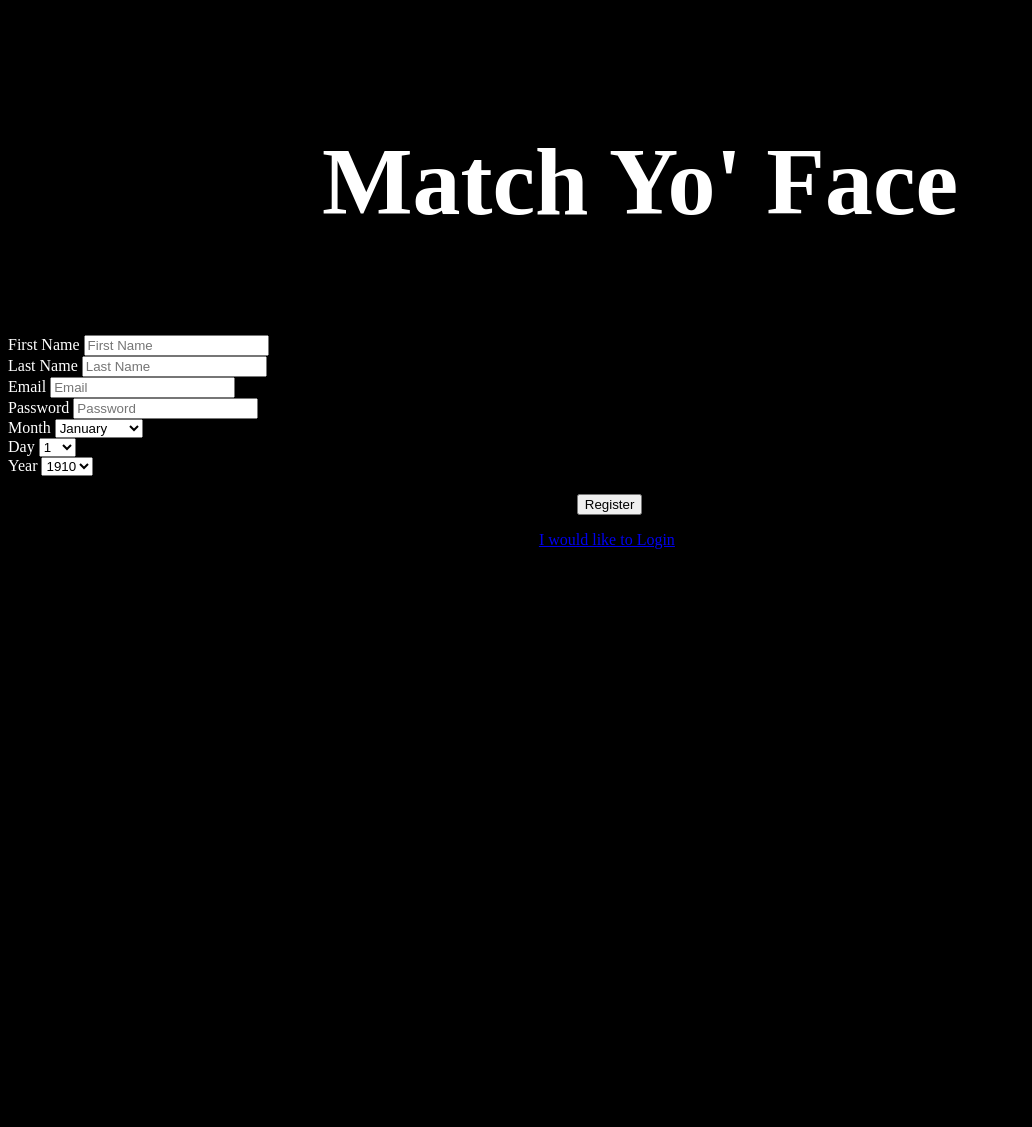
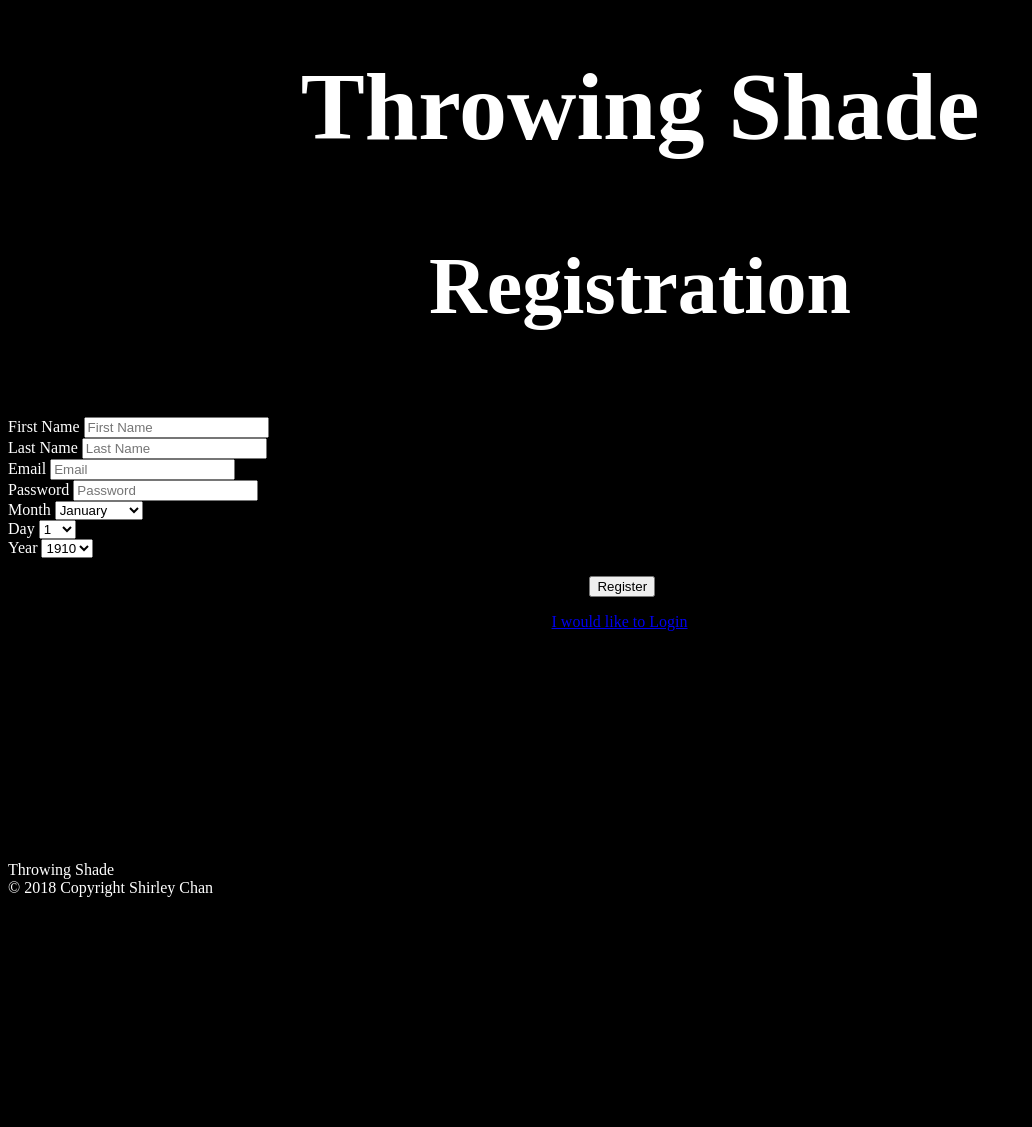
Before and after one commit to shirleyilenechan/Foundation_Project, a Flask app: page /registration in a window 1280 px wide. Shown: the whole page, without its empty margins (0-1032 px from the left). After the commit the page ends 897 px from the top, so only its background shows below. Run offline with Flask 2, Linux system fonts and the light colour scheme; some libraries are stand-ins or nearby versions.

Commit message:
changed page layout and display

```diff
--- a/Templates/base.html
+++ b/Templates/base.html
@@ -6,7 +6,9 @@
 
   {% endblock %}
     <link rel="stylesheet"href="https://stackpath.bootstrapcdn.com/bootstrap/4.1.1/css/bootstrap.min.css"integrity="sha384-WskhaSGFgHYWDcbwN70/dfYBj47jz9qbsMId/iRN3ewGhXQFZCSftd1LZCfmhktB"crossorigin="anonymous">
+    <link rel="stylesheet"href="https://use.fontawesome.com/releases/v5.2.0/css/all.css"integrity="sha384-hWVjflwFxL6sNzntih27bfxkr27PmbbK/iSvJ+a4+0owXq79v+lsFkW54bOGbiDQ"crossorigin="anonymous">
     <link rel="stylesheet"href="/static/main.css">
+
   </head>
 
 <body>
--- a/Templates/registration_form.html
+++ b/Templates/registration_form.html
@@ -6,11 +6,11 @@
 body {background-color: black;}
 </style>
 
-
-<h2 style="margin-top:10%; text-align:center; font-size: 6rem; color:white"> Match Yo' Face</h2>
+<h2 style="margin-top:4%; text-align:center; font-size: 6rem; color:white"> Throwing Shade</h2>
+<h2 style="text-align:center; font-size: 5rem; color:white"> Registration</h2>
 <br>
 
-<div class="container"style="height:100%">
+<div class="container"style="height:50%">
 
 <form action ='/registration', method="post">
 
@@ -28,11 +28,11 @@ body {background-color: black;}
   <div class="form-row">
     <div class="form-group col-md-6">
     <label for="email"style="color:white">Email</label>
-    <input type="text"class="form-control"name="email"id="email"placeholder="Email">
+    <input type="email"class="form-control"name="email"id="email"placeholder="Email">
     </div>
     <div class="form-group col-md-6">
       <label for="password"style="color:white">Password</label>
-      <input type="text"class="form-control"name="password"id="password"placeholder="Password">
+      <input type="password"class="form-control"name="password"id="password"placeholder="Password">
     </div>
   </div>
 
@@ -66,11 +66,42 @@ body {background-color: black;}
   </div>
   <br>
   <input type="submit"class="btn btn-primary"value="Register"style="
-    margin-left:45%;">
+    margin-left:46%;">
 
 </form>
 
-  <a style="margin-left:42%"href="/login"style="color:white">I would like to Login</a>
+  <a style="margin-left:43%"href="/login"style="color:white">I would like to Login</a>
 
 </div>
+
+
+ <!-- Footer -->
+<footer class="page-footer font-small special-color-dark">
+
+    <!-- Footer Elements -->
+
+      <!-- Social buttons -->
+      <ul style="margin-bottom: 0rem;"class="list-unstyled list-inline text-center">
+        <li class="list-inline-item">
+          <a style="color:white"target="_blank"href="https://github.com/shirleyilenechan/Foundation_Project"class="btn-floating btn-fb mx-1">
+            <i class="fab fa-github"></i>
+          </a>
+        </li>
+        <li class="list-inline-item">
+          <a style="color:white"target="_blank"href="https://www.linkedin.com/in/shirleyilenechan/"class="btn-floating btn-tw mx-1">
+            <i class="fab fa-linkedin"></i>
+          </a>
+      </ul>
+      <!-- Social buttons -->
+
+    <!-- Footer Elements -->
+
+    <!-- Copyright -->
+    <div style="color:white"class="footer-copyright text-center"> Throwing Shade <br>
+            © 2018 Copyright Shirley Chan
+    </div>
+    <!-- Copyright -->
+
+  </footer>
+  <!-- Footer -->
 {% endblock %}
--- a/server.py
+++ b/server.py
@@ -179,7 +179,6 @@ def display_user_image():
     if "user_id" in session:
         user = User.query.get(session["user_id"])
         user_images = user.userimages
-        print(user_images)
         return render_template("display_user_images.html", user_images=user_images)
     else:
         return redirect("/login")
--- a/templates/display_brand.html
+++ b/templates/display_brand.html
@@ -30,7 +30,7 @@
 
   {% if tweets %}
   <div class ="col-lg-6">
-     <label for="foundation_review"><img style="height:20px; width:20px"src="http://streamersquare.com/wp-content/uploads/2014/09/Twitter-xxl.png"> {{foundation_brand.brand_name}}'s Latest Twitter Posts</label>
+     <label for="foundation_review"><img style="height:20px; width:20px"src="http://streamersquare.com/wp-content/uploads/2014/09/Twitter-xxl.png"> {{foundation_brand.brand_name}}'s Latest Twitter Images</label>
     <div id="brand_carousel"class="carousel slide"data-ride="carousel"style="height:300px; width:800px;">
     <div class="carousel-inner">
       <div class="carousel-item active">
```
Also changed, not shown: Templates/login_form.html (+32 -2 lines), templates/display_favorites.html (+29 -17 lines), templates/display_matches.html (+24 -17 lines), templates/homepage.html (+32 -0 lines), static/uploads/613557584-612x612.jpg (added), static/uploads/pexels-photo-355164.jpeg (deleted), static/uploads/retinex_adjust.jpg (added), static/uploads/small_profile_photo.jpg (deleted), static/uploads/to-go-with-oly-2012-prkfeaturefiles.jpg (added).
